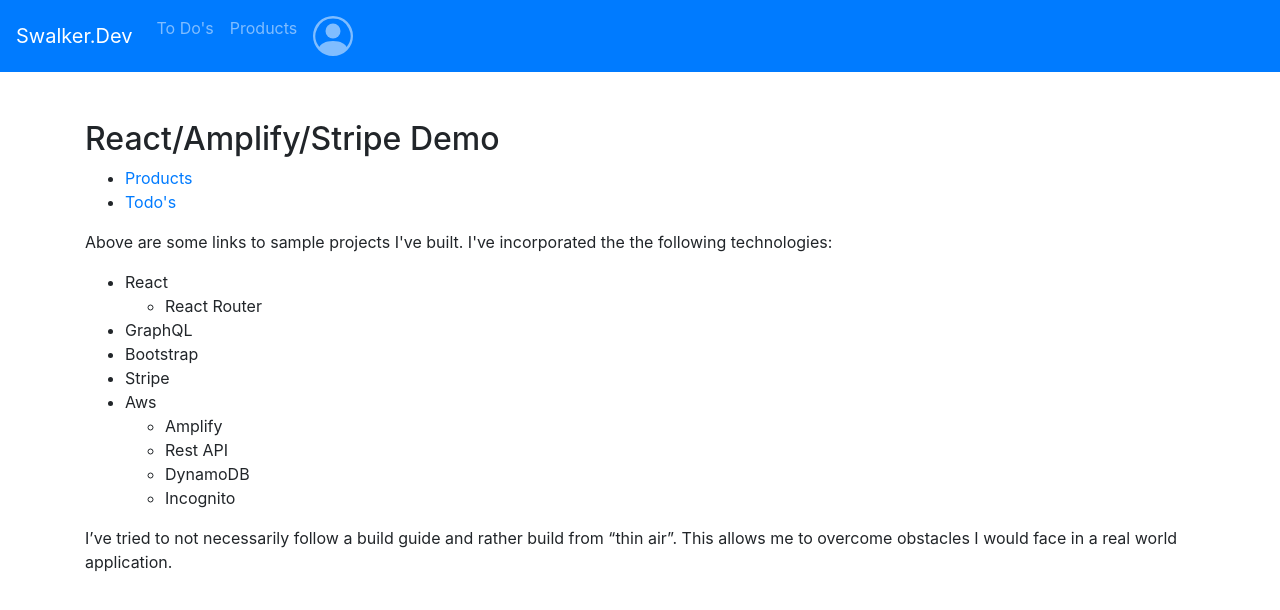
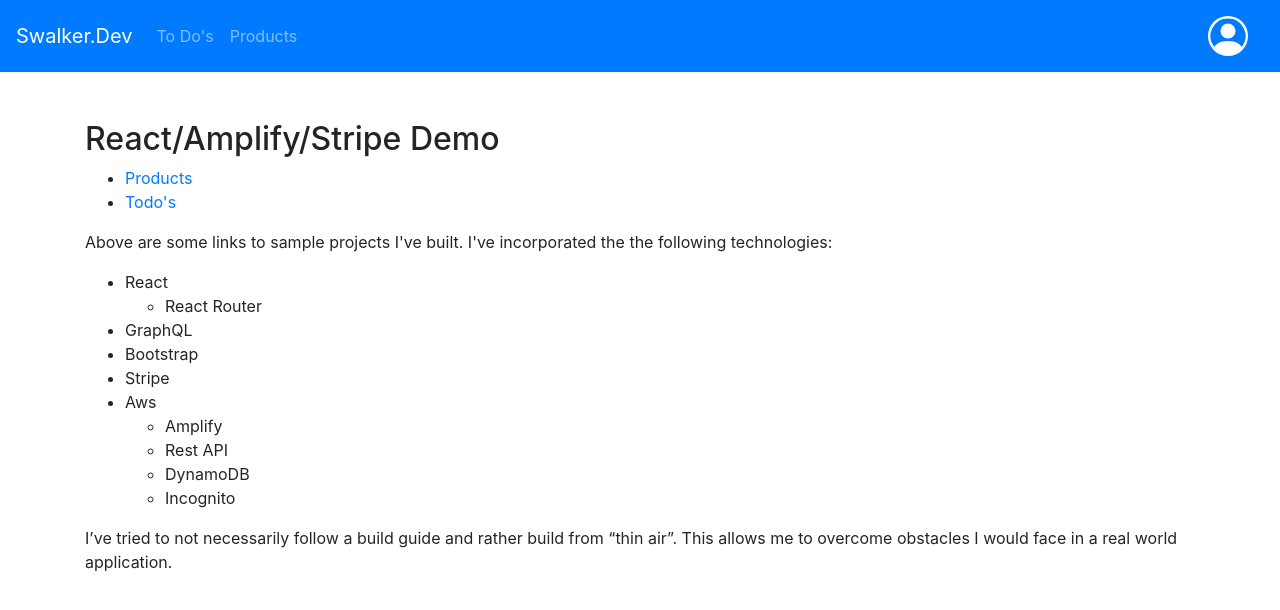
Before and after one commit to swalker326/reacipe-lify, a React (Create React App) app: page / in a window 1280 px wide. Shown: the top 610 px of the page. Built offline with nearby package versions, Linux system fonts and the light colour scheme; no server answers; what @aws-amplify/ui-react, aws-amplify would draw is missing.

Commit message:
Move user login icon

```diff
--- a/src/App.js
+++ b/src/App.js
@@ -6,9 +6,9 @@
 import Todos from "./components/Todos/Todos";
 import "./App.scss";
 import { Nav, Navbar } from "react-bootstrap";
-import ProtectedApp from "./components/ProtectedApp"
+import ProtectedApp from "./components/ProtectedApp";
 import { AmplifyAuthenticator, AmplifySignOut } from "@aws-amplify/ui-react";
-import { PersonCircle } from 'react-bootstrap-icons';
+import { PersonCircle } from "react-bootstrap-icons";
 
 const history = createBrowserHistory();
 
@@ -26,11 +26,10 @@
           <Nav.Link as={Link} to="/products">
             Products
           </Nav.Link>
-          <Nav.Link as={Link} to="/admin">
-            <PersonCircle size={40} />
-          </Nav.Link>
-
         </Nav>
+        <Nav.Link as={Link} to="/admin">
+          <PersonCircle size={40} color="#fff" />
+        </Nav.Link>
       </Navbar>
       <Switch>
         <Route exact path="/" render={() => <SplashScreen />} />
```
